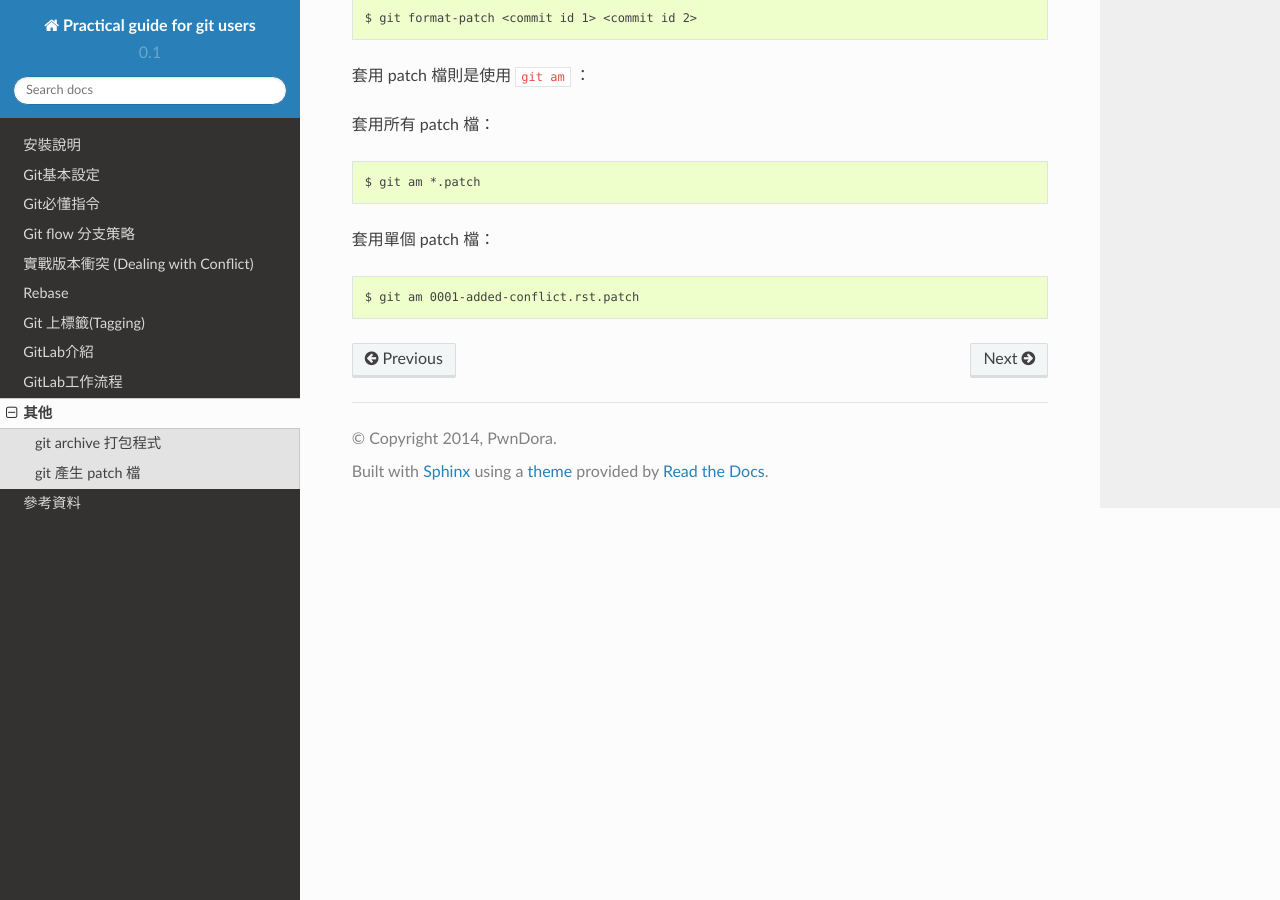
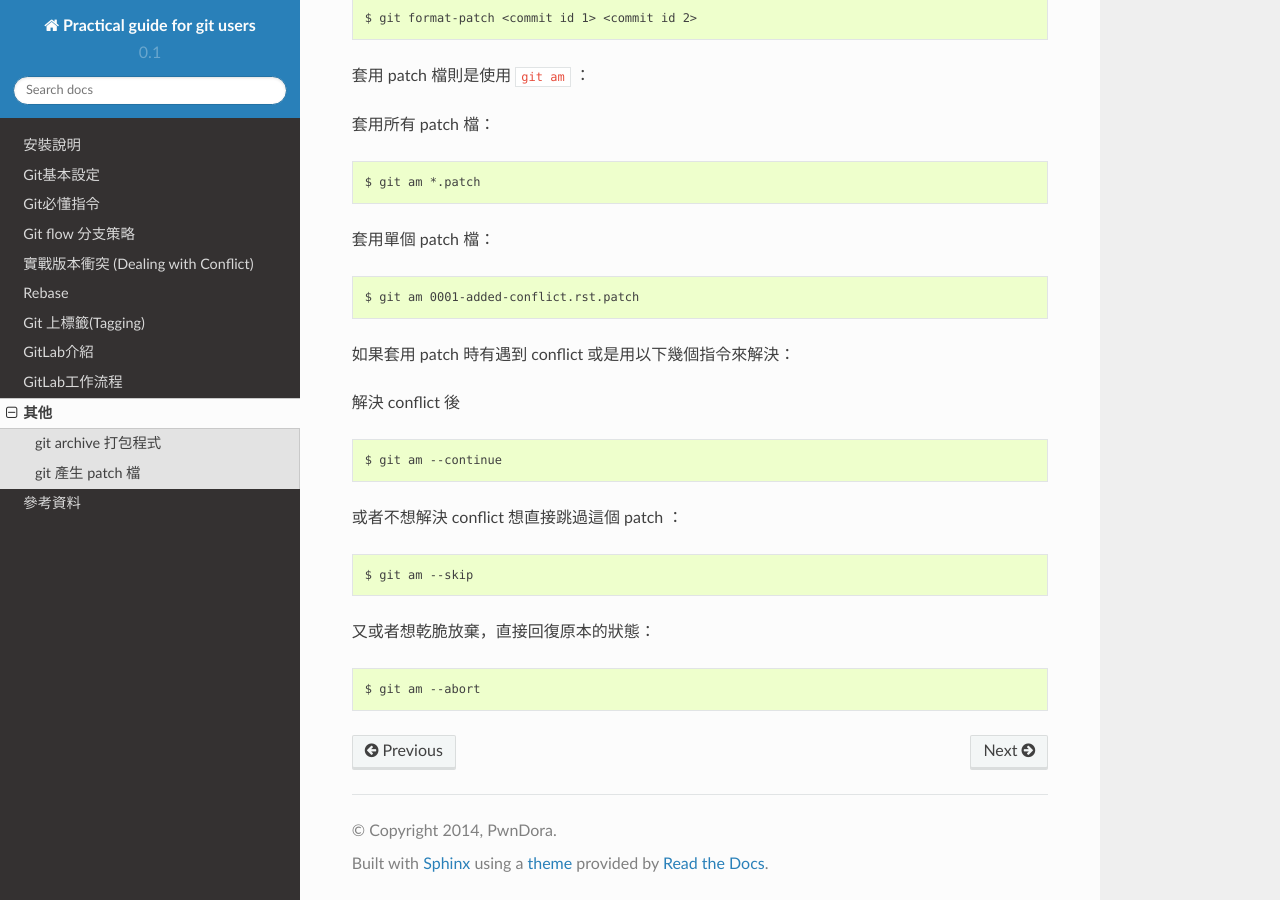
Before and after one commit to spitfire-sidra/git-tutorial, a Sphinx documentation site: the page built from source/other.rst, in a window 1280 px wide and 900 px high, scrolled down 1942 px. Built offline with Sphinx 7.4.7 and the Read the Docs theme 2.0.0, drawn with Linux system fonts in a browser that asks for light colours.

Commit message:
more about git am

```diff
--- a/source/other.rst
+++ b/source/other.rst
@@ -81,3 +81,17 @@ git 產生 patch 檔
 套用單個 patch 檔： ::
 
     $ git am 0001-added-conflict.rst.patch
+
+如果套用 patch 時有遇到 conflict 或是用以下幾個指令來解決：
+
+解決 conflict 後 ::
+
+    $ git am --continue
+
+或者不想解決 conflict 想直接跳過這個 patch ： ::
+
+    $ git am --skip
+
+又或者想乾脆放棄，直接回復原本的狀態： ::
+
+    $ git am --abort
```
